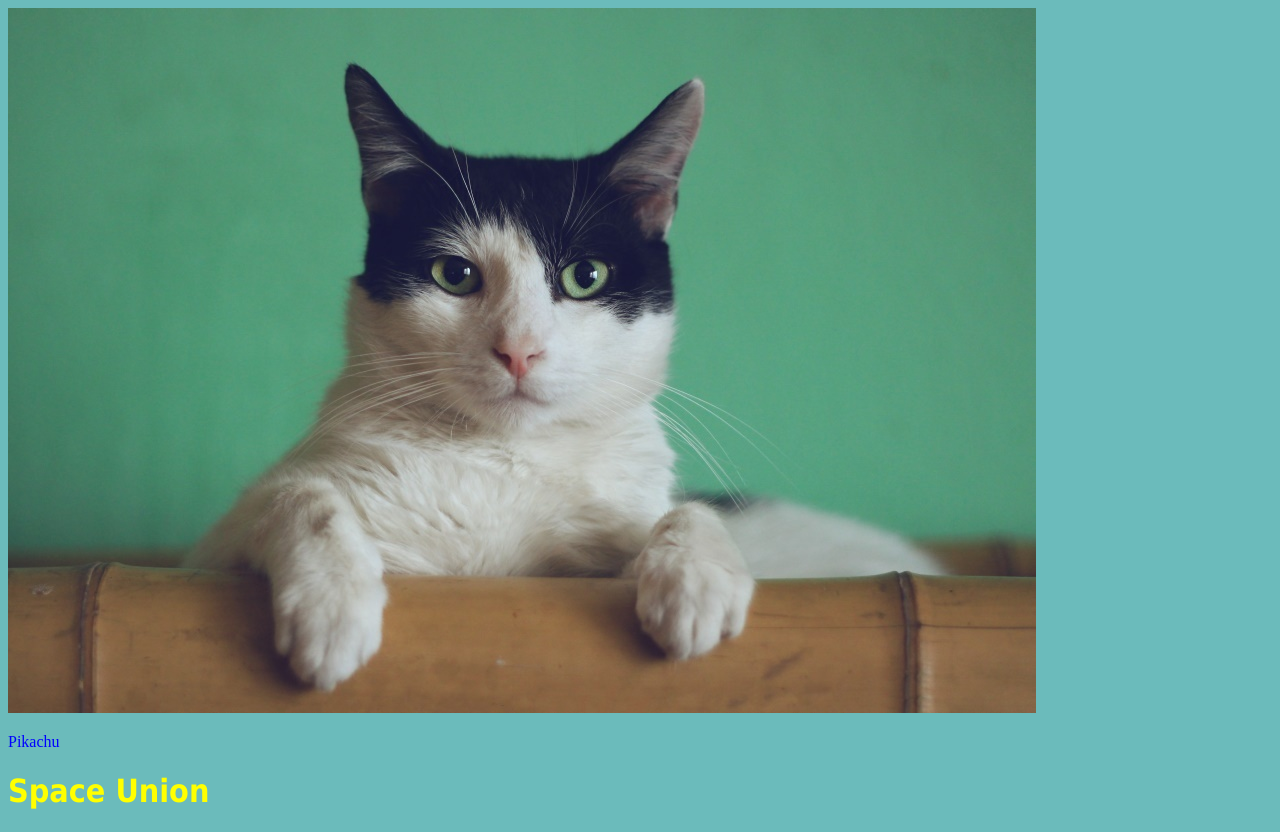
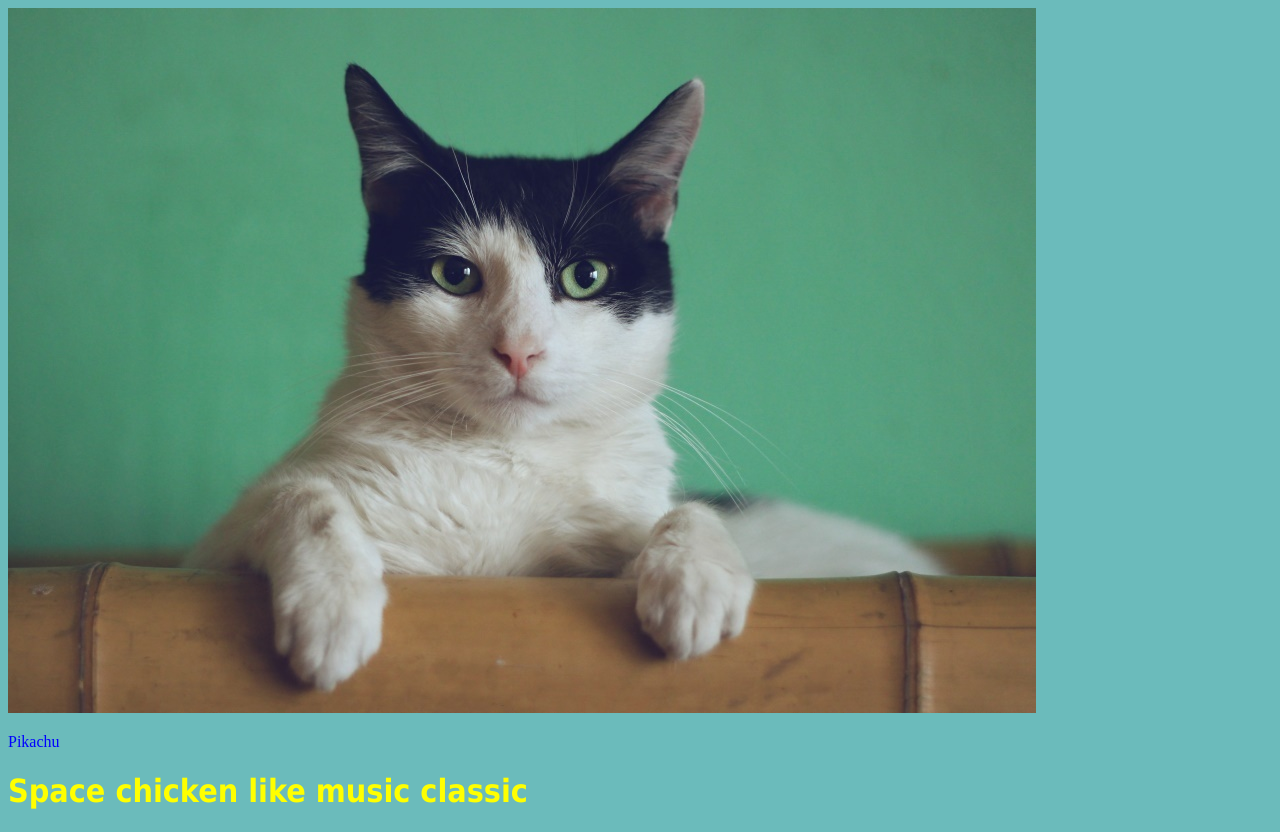
Before and after one commit to anhnx0/web_test, a plain HTML site: page index3.html in a window 1280 px wide. Drawn offline with Linux system fonts and the light colour scheme.

Commit message:
updated text to free range

```diff
--- a/index3.html
+++ b/index3.html
@@ -7,6 +7,6 @@
 <body>
 	<img src="unit5.jpg">
 	<p>Pikachu</p>
-	<h1>Space Union</h1>
+	<h1>Space chicken like music classic</h1>
 </body>
 </html>
```
